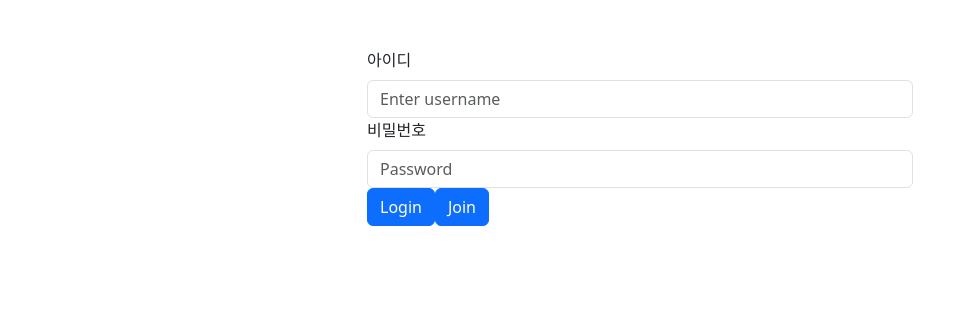
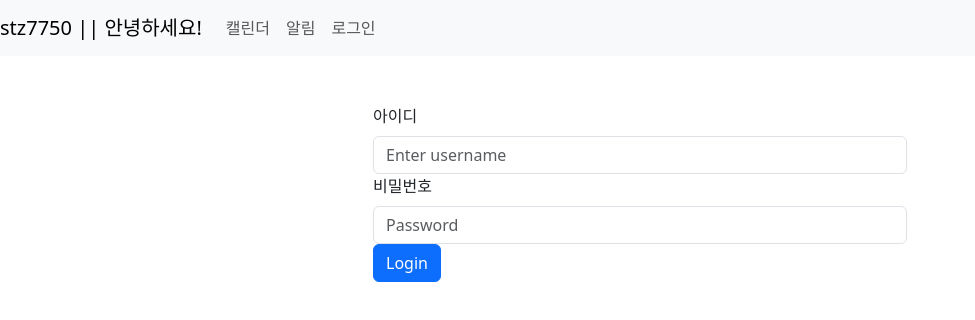
Before and after one commit to stz7750/ppaf, a React (Create React App) app: page /login in a window 1280 px wide. Shown: the top 320 px of the page, without its empty margins (0-975 px from the left). Built offline with nearby package versions, Linux system fonts and the light colour scheme.

Commit message:
로그인,로그아웃 redux 상태관리

```diff
--- a/src/layout/Navigation.js
+++ b/src/layout/Navigation.js
@@ -1,19 +1,34 @@
 import React from 'react';
 import { Container, Navbar, Nav } from 'react-bootstrap';
+import { useDispatch, useSelector } from 'react-redux';
+import userSlice, { logout } from '../redux/userSlice';
 
 function Navigation(props) {
-
+    const login = useSelector(state => state.userSlice);
+    const dispatch = useDispatch();
     /* userId: userInfo.userId, accessToken: JSON.parse(localStorage.getItem('accessToken')).value  */
-
+    console.log(login);
+    const logoutMemer = () => {
+        dispatch(logout())
+    }
     return (
         <>
          <Navbar bg="light" expand="lg">
-            <Navbar.Brand href="#home">stz7750</Navbar.Brand>
+            <Navbar.Brand href="#home">stz7750 || 안녕하세요!</Navbar.Brand>
             <Navbar.Toggle aria-controls="basic-navbar-nav" />
             <Navbar.Collapse id="basic-navbar-nav">
             <Nav className="mr-auto">
                 <Nav.Link href="/Calendar">캘린더</Nav.Link>
                 <Nav.Link href="/Toast">알림</Nav.Link>
+                {  login?.id ?
+                    <>
+                    <Nav.Link href="/login" onClick={logoutMemer}>로그아웃</Nav.Link>
+                    </>
+                    :
+                    <>
+                    <Nav.Link href="/login">로그인</Nav.Link>
+                    </>
+                }
             </Nav>
             </Navbar.Collapse>
         </Navbar>
--- a/src/pages/Join.js
+++ b/src/pages/Join.js
@@ -2,6 +2,8 @@ import React, { useState } from 'react';
 import trans from '../commons/trans';
 import { Button, Col, Container, Form, Row } from 'react-bootstrap';
 import { Navigate, useNavigate } from 'react-router-dom';
+import { toast } from 'react-toastify';
+import Navigation from '../layout/Navigation';
 
 function Join(props) {
     const Navigate = useNavigate();
@@ -32,16 +34,16 @@ function Join(props) {
         try {
             // 'trans.put' 메소드를 사용하여 서버에 PUT 요청을 보냅니다.
             await trans.put('/api/join', userData);
-            alert('회원가입 성공! 로그인 페이지로 이동합니다.');
+            toast.success('회원가입 성공! 로그인 페이지로 이동합니다.');
             Navigate('/login');
 
         } catch (error) {
-            console.error("회원가입 실패:", error);
-            alert('회원가입 실패!');
+            toast.warning("회원가입 실패:", error);
         }
     };
 
     return (
+        <Navigation>
             <Container className="mt-5">
                 <Row className="justify-content-md-center">
                     <Col xs={12} md={6}>
@@ -97,6 +99,7 @@ function Join(props) {
                     </Col>
                 </Row>
             </Container>
+        </Navigation>
     );
 }
 
--- a/src/pages/Login.js
+++ b/src/pages/Login.js
@@ -2,8 +2,13 @@ import React, { useState } from 'react';
 import { Form, Button, Container, Row, Col } from 'react-bootstrap';
 import trans from '../commons/trans';
 import { useNavigate } from 'react-router-dom';
-import { useDispatch } from 'react-redux';
-import { loginSuccess } from '../redux/userSlice';
+import { useDispatch, useSelector } from 'react-redux';
+
+import { ToastContainer, toast } from 'react-toastify';
+import 'react-toastify/dist/ReactToastify.css';
+import Navigation from '../layout/Navigation';
+import axios from 'axios';
+import { login } from '../redux/userSlice';
 
 function Login() {
   const [id, setId] = useState('');
@@ -14,29 +19,33 @@ function Login() {
   const navigateToJoin = () => {
     navigate('/join');
   }
+  const login2 = useSelector(state => state.userSlice);
+  console.log(login2,"asdwqdqdqdwwqdwq");
 
-    const handleSubmit = async (e) => {
-            e.preventDefault();
+  const handleSubmit = async (event) => {
+    event.preventDefault();
+    const form = new FormData();
+    form.append("username", id);
+    form.append("password", password);
       try {
-                // trans.post를 사용하여 로그인 API 호출
-                const response = await trans.post('/api/login', { id, password });
+        const response = await trans.post('/api/login', form); // 서버로 POST 요청을 보냅니다.
+        // 로그인 성공 처리...
         if (response.data) {
           localStorage.setItem('authToken', response.data.token);
-                  console.log('로그인 성공:', response.data.message);
-                  dispatch(loginSuccess({
-                    user: { id },
-                    token: response.data.token,
+          dispatch(login({
+            id
+            ,pw: password
           }));
           navigate("/main")
         } else {
           console.error('로그인 실패: 서버 응답이 없음');
         }
       } catch (error) {
-                console.error("로그인 실패:", error.response.data);
-            alert('Username:', id, 'Password:', password);
+          console.error(error);
+      }
   };
-    }
   return (
+    <Navigation>
     <Container className="mt-5">
       <Row className="justify-content-md-center">
         <Col xs={12} md={6}>
@@ -47,6 +56,7 @@ function Login() {
       type="text"
       placeholder="Enter username"
       value={id}
+      name="username"
       onChange={(e) => setId(e.target.value)}
     />
   </Form.Group>
@@ -57,6 +67,7 @@ function Login() {
       type="password"
       placeholder="Password"
       value={password}
+      name="password"
       onChange={(e) => setPassword(e.target.value)}
     />
   </Form.Group>
@@ -64,13 +75,23 @@ function Login() {
   <Button variant="primary" type="submit">
     Login
   </Button>
-            <Button variant='primary' onClick={navigateToJoin}>Join</Button>
 </Form>
+
         </Col>
       </Row>
+      <ToastContainer position="top-center"
+      autoClose={2000}
+      hideProgressBar={false}
+      newestOnTop={false}
+      closeOnClick
+      rtl={false}
+      pauseOnFocusLoss
+      draggable
+      pauseOnHover
+      theme="light"/>
     </Container>
+    </Navigation>
   );
 }
 
-
 export default Login;
--- a/src/redux/userSlice.js
+++ b/src/redux/userSlice.js
@@ -1,23 +1,27 @@
 import { createSlice } from '@reduxjs/toolkit';
+
+const initialState = {
+  id : '',
+  pw : ''
+}
 
 export const userSlice = createSlice({
   name: 'user',
-  initialState: {
-    userInfo: null,
-    authToken: '',
-  },
-  reducers: {
-    loginSuccess: (state, action) => {
-      state.userInfo = action.payload.user;
-      state.authToken = action.payload.token;
+  initialState: initialState,
+  reducers : {
+    login : (state, action) => {
+      console.log("login했다.");
+      console.log(action.payload);
+      console.log("---------------------")
+      return {id : action.payload.id, pw : action.payload.pw}
     },
-    logout: (state) => {
-      state.userInfo = null;
-      state.authToken = '';
-    },
-  },
+    logout : () => {
+      console.log("logout했다.");
+      return {...initialState}
+    }
+  }
 });
 
-export const { loginSuccess, logout } = userSlice.actions;
+export const { login, logout } = userSlice.actions;
 
 export default userSlice.reducer;
```
Lines whose indentation alone changed are shown as unchanged.
